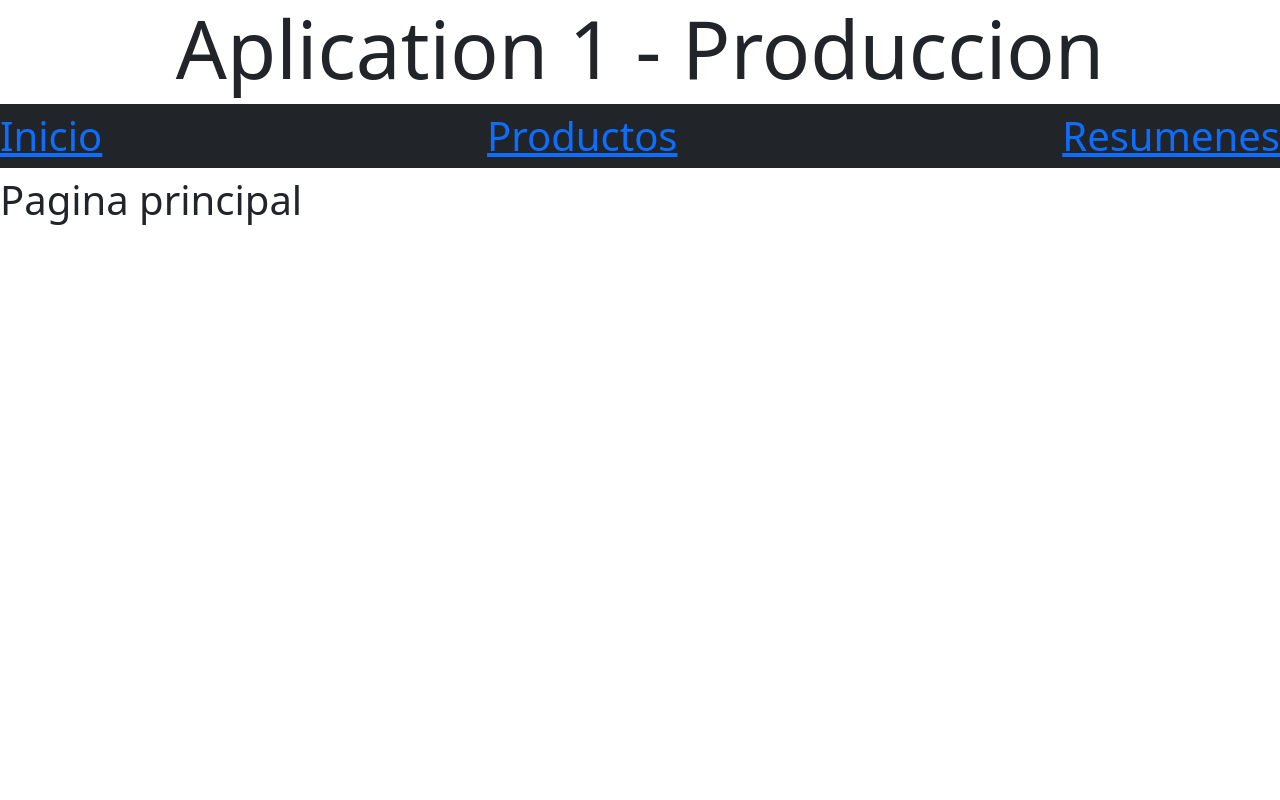
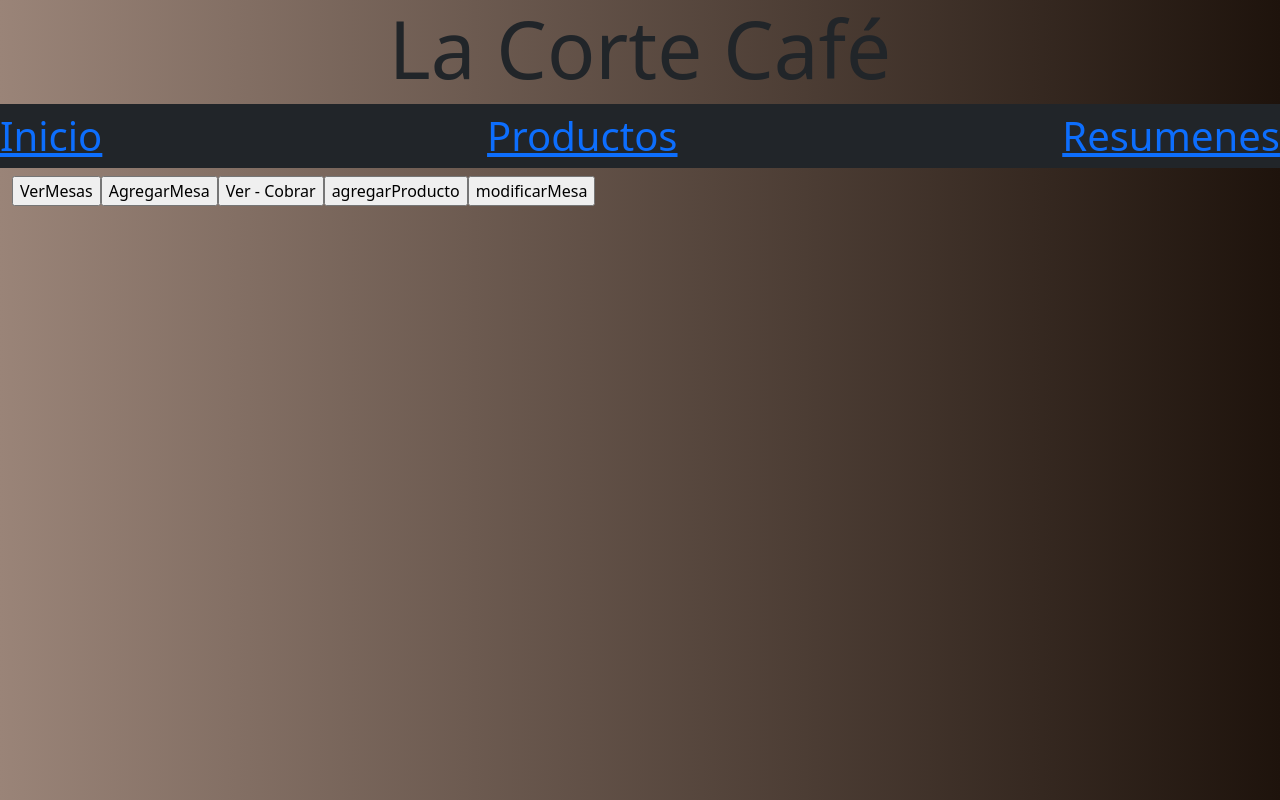
Before and after one commit to leandrogiova/Taller4-ProyectoB-2023, an Angular app: page /home in a window 1280 px wide. Built offline with nearby package versions, Linux system fonts and the light colour scheme.

Commit message:
Empezando

```diff
--- a/src/app/app.component.css
+++ b/src/app/app.component.css
@@ -0,0 +1,40 @@
+.boton1 {   /* Botones del menu (Menu, Carta, Tragos, Quienes Somos, Contactenos) */
+    /*    font-family: "Satisfy", cursive; */
+        font-size: 15px;
+    /*    font-style: oblique;*/
+        font-stretch: extra-expanded;
+        color: rgb(255, 255, 255); /* color de la letra*/
+        background-color: #2e2c2c; /*FONDO*/
+
+        border-color:#2e2c2c;
+        /*    border: none;*/
+        margin-left: 5px;
+        margin-right: 5px;
+    }
+
+
+
+    .resaltador:hover{
+        border-bottom-color: red;
+    }
+
+    .recuadro_principal{
+        /*  font-family: 'Courier New', Courier, monospace; */
+          border: 8px solid #053b62;
+          width: auto;
+          margin-top: 30px;
+          margin-bottom: 30px;
+          padding: 20px;
+          align-items: center;
+      }
+
+
+      .recuadro_secundario{
+      /*    font-family: 'Courier New', Courier, monospace; */
+          border: 3px solid #053b62;
+          width: auto;
+          margin-top: 30px;
+          margin-bottom: 30px;
+          padding: 20px;
+          align-items: center;
+      }
--- a/src/app/app.component.html
+++ b/src/app/app.component.html
@@ -1,10 +1,5 @@
 <div>
-  <h1 class = "display-1 text-center">
-      Aplication 1 - Produccion
-<!--
-              La Corte Café
--->
-  </h1>
+  <h1 class = "display-1 text-center">  La Corte Café   </h1>
   <h4>
       <nav class="navbar navbar-dark bg-dark">
           <a class="display-6" routerLink="/home">Inicio</a>
--- a/src/app/mesas-principal/mesas-principal.component.html
+++ b/src/app/mesas-principal/mesas-principal.component.html
@@ -1 +1,11 @@
-<h1> Pagina principal </h1>
+<div class="container-fluid">
+    <nav>
+        <p>
+            <a href="#ir_verMesas"><input  class = "boton1 resaltador" type = "button" value = "VerMesas"> </a>
+            <a href="#ir_agregarMesa"><input  class = "boton1 resaltador" type = "button" value = "AgregarMesa"> </a>
+            <a href="#ir_cobrar"><input  class = "boton1 resaltador" type = "button" value = "Ver - Cobrar"></a>
+            <a href="#ir_agregarProducto"> <input class = "boton1 resaltador" type = "button" value = "agregarProducto"> </a>
+            <a href="#ir_modificarMesa"><input  class = "boton1 resaltador" type = "button" value = "modificarMesa"></a>
+        </p>
+    </nav>
+</div>
--- a/src/styles.css
+++ b/src/styles.css
@@ -1 +1,6 @@
-/* You can add global styles to this file, and also import other style files */
+body{
+    background: #1e130c;  /* fallback for old browsers */
+    background: -webkit-linear-gradient(to right, #9a8478, #1e130c);  /* Chrome 10-25, Safari 5.1-6 */
+    background: linear-gradient(to right, #9a8478, #1e130c); /* W3C, IE 10+/ Edge, Firefox 16+, Chrome 26+, Opera 12+, Safari 7+ */
+
+}
```
